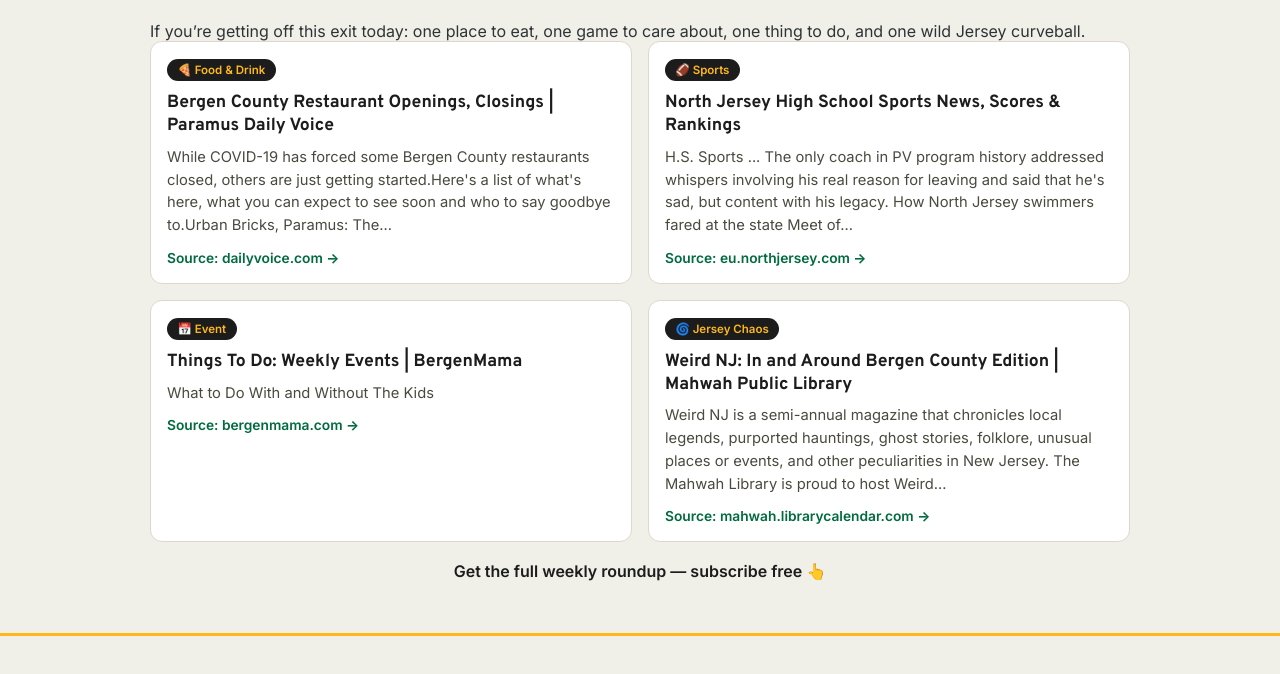
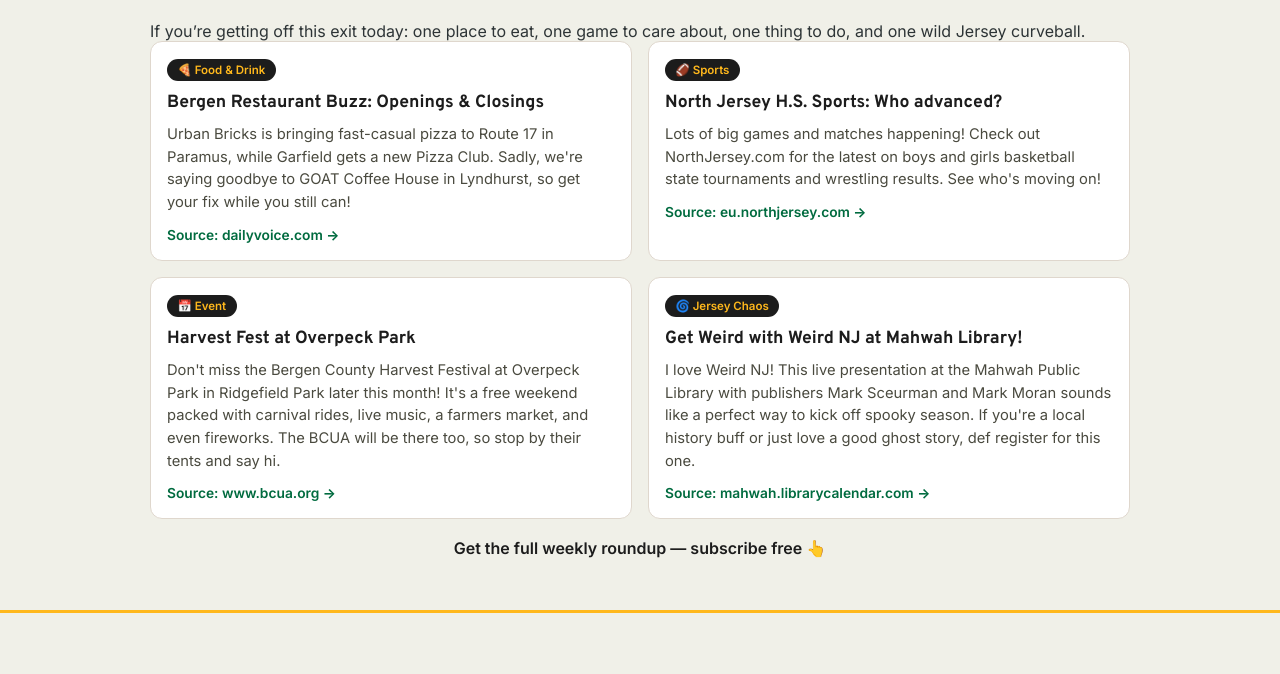
Before and after one commit to joemacstevens/exit163-site, a website: page index.html in a window 1280 px wide. Shown: the part 663-1337 px from the top of the page. Drawn offline with Linux system fonts and the light colour scheme.

Commit message:
Shift daily section to pillar-first editorial voice; filter listicles

```diff
--- a/index.html
+++ b/index.html
@@ -425,29 +425,29 @@
     <div class="today-grid">
       <article class="story-card">
         <span class="story-pill">🍕 Food &amp; Drink</span>
-        <h3>Bergen County Restaurant Openings, Closings | Paramus Daily Voice</h3>
-        <p>While COVID-19 has forced some Bergen County restaurants closed, others are just getting started.Here&#x27;s a list of what&#x27;s here, what you can expect to see soon and who to say goodbye to.Urban Bricks, Paramus: The…</p>
+        <h3>Bergen Restaurant Buzz: Openings &amp; Closings</h3>
+        <p>Urban Bricks is bringing fast-casual pizza to Route 17 in Paramus, while Garfield gets a new Pizza Club. Sadly, we&#x27;re saying goodbye to GOAT Coffee House in Lyndhurst, so get your fix while you still can!</p>
 
         <a href="https://dailyvoice.com/new-jersey/paramus/business/bergen-county-restaurant-openings-closings/790612/" target="_blank" rel="noopener">Source: dailyvoice.com →</a>
       </article>
       <article class="story-card">
         <span class="story-pill">🏈 Sports</span>
-        <h3>North Jersey High School Sports News, Scores &amp; Rankings</h3>
-        <p>H.S. Sports ... The only coach in PV program history addressed whispers involving his real reason for leaving and said that he&#x27;s sad, but content with his legacy. How North Jersey swimmers fared at the state Meet of…</p>
+        <h3>North Jersey H.S. Sports: Who advanced?</h3>
+        <p>Lots of big games and matches happening! Check out NorthJersey.com for the latest on boys and girls basketball state tournaments and wrestling results. See who&#x27;s moving on!</p>
 
         <a href="https://eu.northjersey.com/sports/hs-sports/" target="_blank" rel="noopener">Source: eu.northjersey.com →</a>
       </article>
       <article class="story-card">
         <span class="story-pill">📅 Event</span>
-        <h3>Things To Do: Weekly Events | BergenMama</h3>
-        <p>What to Do With and Without The Kids</p>
+        <h3>Harvest Fest at Overpeck Park</h3>
+        <p>Don&#x27;t miss the Bergen County Harvest Festival at Overpeck Park in Ridgefield Park later this month! It&#x27;s a free weekend packed with carnival rides, live music, a farmers market, and even fireworks. The BCUA will be there too, so stop by their tents and say hi.</p>
 
-        <a href="https://bergenmama.com/things-to-do/weekly-events" target="_blank" rel="noopener">Source: bergenmama.com →</a>
+        <a href="https://www.bcua.org/index.asp?SEC=721FFC75-EA10-4EE2-A94E-AD250CCF31D7&amp;DE=B3201D47-A4C2-46B9-B7D1-EFE647370DDE" target="_blank" rel="noopener">Source: www.bcua.org →</a>
       </article>
       <article class="story-card">
         <span class="story-pill">🌀 Jersey Chaos</span>
-        <h3>Weird NJ: In and Around Bergen County Edition | Mahwah Public Library</h3>
-        <p>Weird NJ is a semi-annual magazine that chronicles local legends, purported hauntings, ghost stories, folklore, unusual places or events, and other peculiarities in New Jersey. The Mahwah Library is proud to host Weird…</p>
+        <h3>Get Weird with Weird NJ at Mahwah Library!</h3>
+        <p>I love Weird NJ! This live presentation at the Mahwah Public Library with publishers Mark Sceurman and Mark Moran sounds like a perfect way to kick off spooky season. If you&#x27;re a local history buff or just love a good ghost story, def register for this one.</p>
 
         <a href="https://mahwah.librarycalendar.com/event/weird-nj-bergen-county-53037" target="_blank" rel="noopener">Source: mahwah.librarycalendar.com →</a>
       </article>
```
Also changed, not shown: 1 other file.
